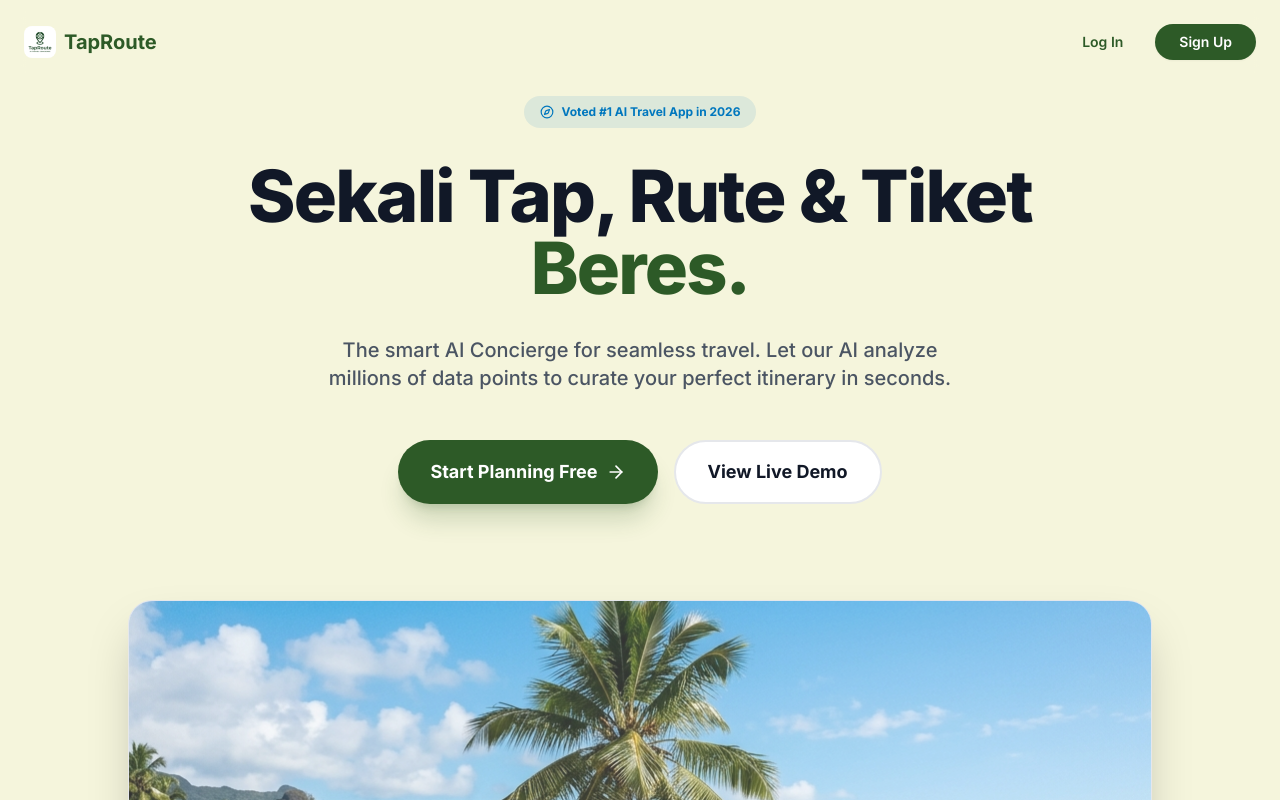
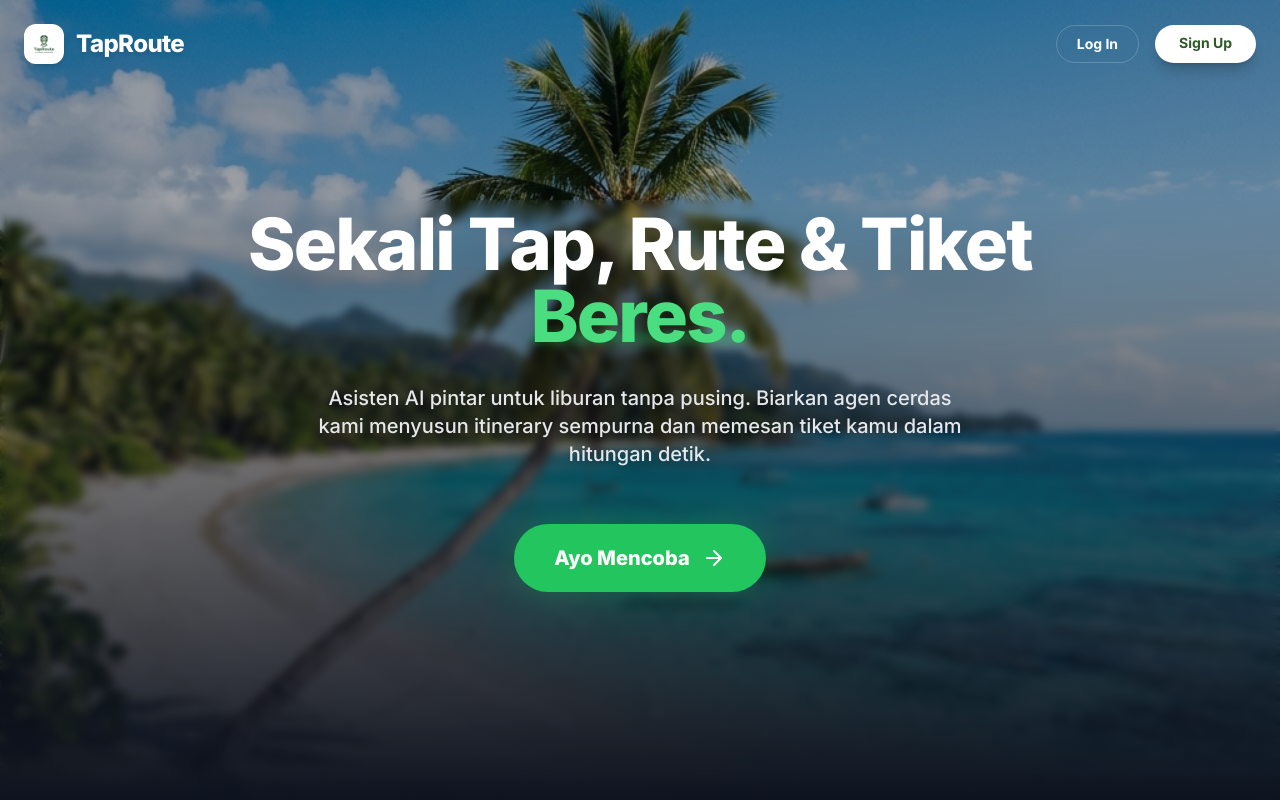
Before and after one commit to SutaSS/TapRoute, a Next.js app: page / in a window 1280 px wide. Shown: the top 800 px of the page. Built offline with nearby package versions, Linux system fonts and the light colour scheme; no server answers.

Commit message:
refactor profile and landing page UI

```diff
--- a/src/app/dashboard/profile/page.tsx
+++ b/src/app/dashboard/profile/page.tsx
@@ -44,12 +44,7 @@ export default function ProfilePage() {
     <div className="p-4 md:p-8 animate-in fade-in slide-in-from-bottom-4 duration-500 min-h-[calc(100vh-2rem)]">
 
       <div className="max-w-4xl mx-auto w-full">
-        {/* Header / Avatar */}
-        <div className="flex justify-center mb-8">
-          <div className="w-24 h-24 md:w-32 md:h-32 rounded-full border-4 border-white overflow-hidden shadow-lg relative bg-white flex items-center justify-center">
-            <Image src="https://i.pravatar.cc/150?u=current_user" alt="User Avatar" fill className="object-cover" />
-          </div>
-        </div>
+
 
         {loading ? (
           <div className="flex flex-col items-center justify-center py-12">
--- a/src/app/page.tsx
+++ b/src/app/page.tsx
@@ -4,51 +4,62 @@ import { ArrowRight, Compass } from 'lucide-react';
 
 export default function LandingPage() {
   return (
-    <div className="min-h-screen flex flex-col items-center bg-beigeLight selection:bg-greenDark selection:text-white">
+    <div className="relative min-h-screen flex flex-col selection:bg-greenDark selection:text-white overflow-hidden">
+
+      {/* Background Image Container */}
+      <div className="absolute inset-0 z-0 bg-gray-900">
+        <Image
+          src="/images/banner.png"
+          alt="Beach Background"
+          fill
+          priority
+          className="object-cover opacity-80"
+        />
+        {/* Gradient and Blur Overlay at the bottom */}
+        <div className="absolute inset-x-0 bottom-0 h-3/4 bg-gradient-to-t from-gray-900 via-gray-900/40 to-transparent backdrop-blur-[4px]" />
+        {/* Subtle dark overlay for readability everywhere */}
+        <div className="absolute inset-0 bg-black/20" />
+      </div>
+
       {/* Navbar Minimalist */}
-      <nav className="w-full max-w-7xl mx-auto px-6 py-6 flex justify-between items-center fixed top-0 z-50 bg-beigeLight/80 backdrop-blur-md">
-        <div className="flex items-center gap-2">
-          <Image src="/images/logo.png" alt="TapRoute Logo" width={32} height={32} className="rounded-lg" />
-          <span className="text-xl font-bold text-greenDark">TapRoute</span>
+      <nav className="w-full max-w-7xl mx-auto px-6 py-6 flex justify-between items-center relative z-20">
+        <div className="flex items-center gap-3">
+          <div className="bg-white p-1.5 rounded-xl shadow-md">
+            <Image src="/images/logo.png" alt="TapRoute Logo" width={28} height={28} className="rounded-lg" />
+          </div>
+          <span className="text-2xl font-extrabold text-white tracking-tight drop-shadow-md">TapRoute</span>
         </div>
         <div className="flex gap-4">
-          <Link href="/login" className="text-sm font-semibold text-greenDark py-2 px-4 hover:bg-greenDark/5 rounded-full transition-colors">
+          <Link href="/login" className="text-sm font-bold text-white py-2 px-5 hover:bg-white/10 rounded-full transition-colors backdrop-blur-md border border-white/20">
             Log In
           </Link>
-          <Link href="/login" className="text-sm font-semibold text-white bg-greenDark hover:bg-[#20401b] py-2 px-6 rounded-full transition-colors shadow-sm">
+          <Link href="/login" className="text-sm font-bold text-greenDark bg-white hover:bg-gray-100 py-2 px-6 rounded-full transition-colors shadow-lg shadow-black/20">
             Sign Up
           </Link>
         </div>
       </nav>
 
       {/* Hero Section */}
-      <main className="flex-1 w-full max-w-7xl mx-auto px-6 flex flex-col justify-center items-center text-center mt-32 md:mt-0 pt-24 pb-16">
-        <div className="inline-flex items-center gap-2 px-4 py-2 rounded-full bg-blueMedium/10 text-blueMedium text-xs font-bold mb-8 animate-in fade-in slide-in-from-bottom-4 duration-500">
-          <Compass size={14} />
-          <span>Voted #1 AI Travel App in 2026</span>
-        </div>
+      <main className="flex-1 w-full max-w-7xl mx-auto px-6 flex flex-col justify-center items-center text-center relative z-20 pt-10 pb-32">
 
-        <h1 className="text-5xl md:text-7xl font-extrabold text-gray-900 tracking-tight leading-tight max-w-4xl animate-in fade-in slide-in-from-bottom-6 duration-700">
-          Sekali Tap, Rute & Tiket <span className="text-greenDark relative z-10">Beres.</span>
+        <h1 className="text-5xl md:text-7xl font-extrabold text-white tracking-tight leading-[1.1] max-w-4xl animate-in fade-in slide-in-from-bottom-6 duration-700 drop-shadow-2xl">
+          Sekali Tap, Rute & Tiket <span className="text-green-400 inline-block relative">Beres.<span className="absolute bottom-2 left-0 w-full h-3 bg-green-500/30 -z-10 rounded-full blur-sm"></span></span>
         </h1>
 
-        <p className="mt-8 text-lg md:text-xl text-gray-600 max-w-2xl font-medium animate-in fade-in slide-in-from-bottom-8 duration-700 delay-100">
-          The smart AI Concierge for seamless travel. Let our AI analyze millions of data points to curate your perfect itinerary in seconds.
+        <p className="mt-8 text-lg md:text-xl text-gray-200 max-w-2xl font-medium animate-in fade-in slide-in-from-bottom-8 duration-700 delay-100 drop-shadow-lg leading-relaxed">
+          Asisten AI pintar untuk liburan tanpa pusing. Biarkan agen cerdas kami menyusun itinerary sempurna dan memesan tiket kamu dalam hitungan detik.
         </p>
 
-        <div className="mt-12 flex flex-col sm:flex-row gap-4 w-full sm:w-auto animate-in fade-in slide-in-from-bottom-10 duration-700 delay-200">
-          <Link href="/login" className="flex items-center justify-center gap-2 bg-greenDark hover:bg-[#20401b] text-white px-8 py-4 rounded-full font-bold text-lg shadow-xl shadow-greenDark/20 transition-all hover:-translate-y-1">
-            Start Planning Free <ArrowRight size={20} />
+        <div className="mt-14 w-full flex justify-center animate-in fade-in slide-in-from-bottom-10 duration-700 delay-200">
+          {/* CTA Ayo Mencoba */}
+          <Link
+            href="/login"
+            className="group relative inline-flex items-center justify-center gap-3 bg-green-500 hover:bg-green-400 text-white px-10 py-5 rounded-full font-extrabold text-xl shadow-[0_0_40px_-5px_rgba(34,197,94,0.4)] transition-all hover:scale-105 active:scale-95 overflow-hidden"
+          >
+            <div className="absolute inset-0 bg-white/20 -translate-x-full group-hover:animate-[shimmer_1.5s_infinite] skew-x-12"></div>
+            <span className="relative z-10">Ayo Mencoba</span>
+            <ArrowRight size={24} className="relative z-10 group-hover:translate-x-1 transition-transform" />
           </Link>
-          <button className="flex items-center justify-center gap-2 bg-white text-gray-900 border-2 border-gray-200 hover:border-gray-300 px-8 py-4 rounded-full font-bold text-lg transition-colors">
-            View Live Demo
-          </button>
-        </div>
-
-        {/* Feature Visual/Mockup Spacer */}
-        <div className="mt-24 relative w-full max-w-5xl aspect-video rounded-t-3xl overflow-hidden shadow-2xl border border-gray-200 bg-white animate-in slide-in-from-bottom-16 fade-in duration-1000 delay-300">
-          <Image src="/images/banner.png" alt="Dashboard Preview" fill className="object-cover opacity-80" />
-          <div className="absolute inset-x-0 bottom-0 h-1/2 bg-gradient-to-t from-beigeLight to-transparent" />
         </div>
       </main>
     </div>
```
